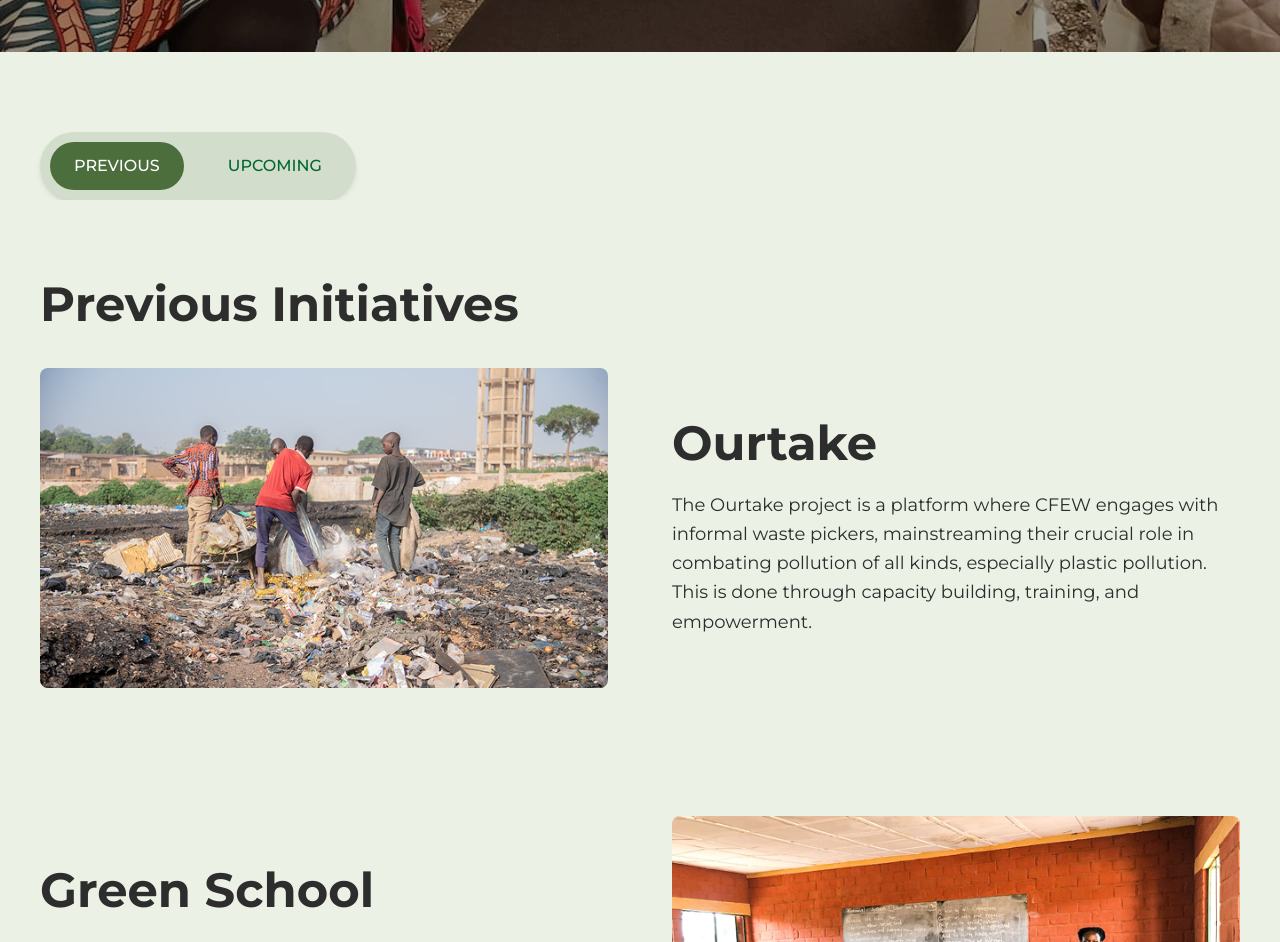
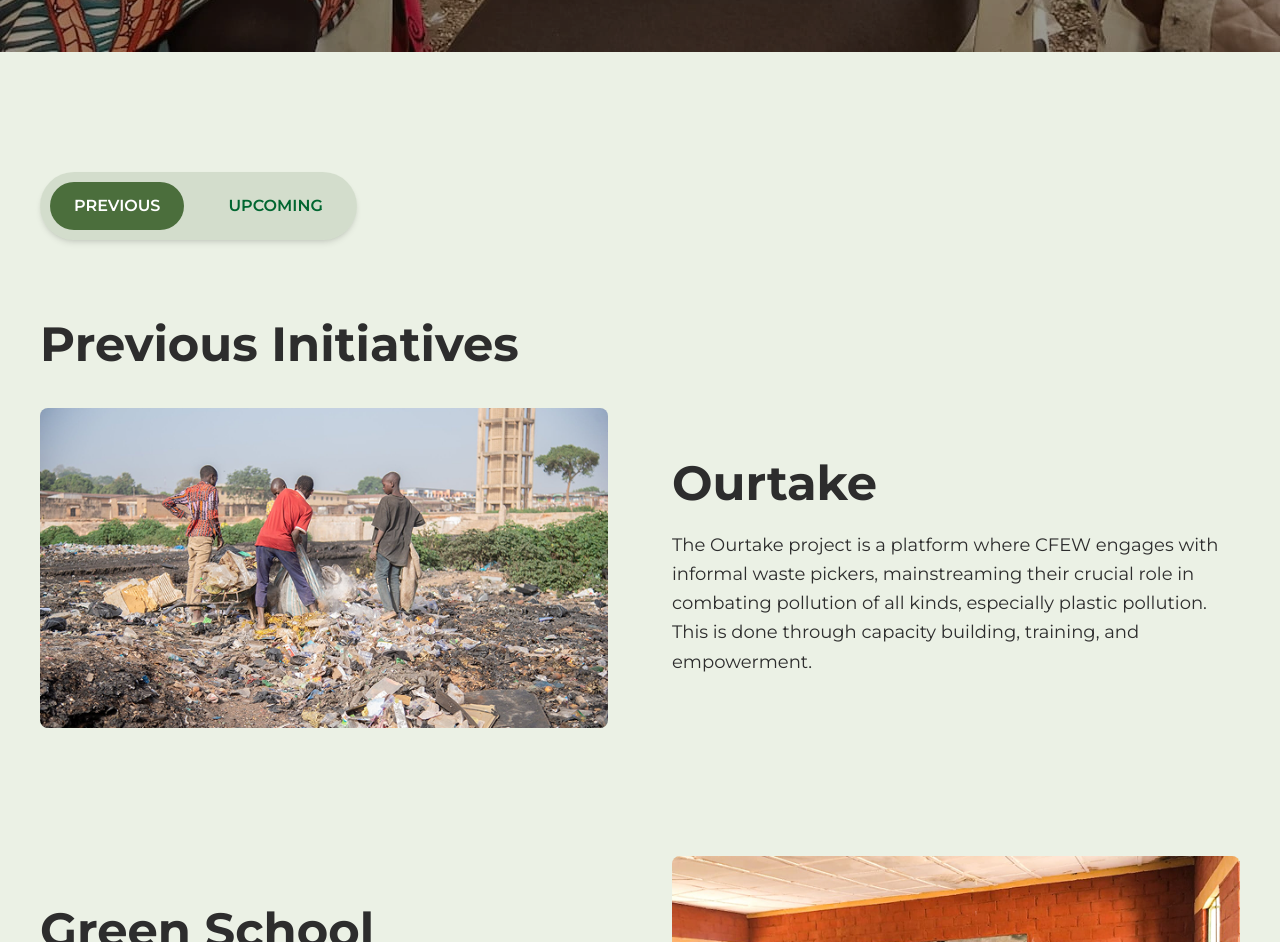
Before and after one commit to Akintayo74/CFEW-website-dian, a React (Vite) app: page /programs in a window 1280 px wide. Shown: the part 880-1822 px from the top of the page. Built offline with nearby package versions, Linux system fonts and the light colour scheme.

Commit message:
Style spacing and font-size of 'BreadCrumbs' component

```diff
--- a/src/components/BreadCrumbs/BreadCrumbs.jsx
+++ b/src/components/BreadCrumbs/BreadCrumbs.jsx
@@ -2,19 +2,19 @@ import React from 'react';
 
 function BreadCrumbs({ tabs, activeTab, onTabChange }) {
   const getButtonClasses = (tabId) => {
-    const baseClasses = "px-6 py-3 font-medium transition-all duration-200 rounded-full ";
+    const baseClasses = "px-4 py-2 md:px-6 md:py-3 font-semibold text-xs md:text-base transition-all duration-200 rounded-full ";
 
     if (activeTab === tabId) {
       return baseClasses + "bg-cfew-primary-500 text-white";
     } else {
-      return baseClasses + "text-green-800 hover:bg-cfew-primary-500 hover:text-white hover:cursor-pointer";
+      return baseClasses + "text-green-800 hover:bg-cfew-primary-400 hover:text-white hover:cursor-pointer";
     }
   };
 
   return (
     <nav className="flex shadow-md rounded-full overflow-hidden w-fit">
       {tabs.map((tab) => (
-        <div key={tab.id} className="bg-cfew-primary-500-15% p-2.5">
+        <div key={tab.id} className="bg-cfew-primary-500-15% p-1 md:p-2.5 ">
           <button
             onClick={() => onTabChange(tab.id)}
             className={getButtonClasses(tab.id)}
--- a/src/components/PreviousInitiatives/PreviousInitiatives.jsx
+++ b/src/components/PreviousInitiatives/PreviousInitiatives.jsx
@@ -8,7 +8,7 @@ import Button from '../Button';
 function PreviousInitiatives() {
 
   return (
-    <Section>
+    <div>
       <Container>
         <SectionHeader align="text-left" marginBottom="lg:mb-10">
           Previous Initiatives
@@ -94,7 +94,7 @@ function PreviousInitiatives() {
         Upcoming
       </Button>
 
-    </Section>
+    </div>
   );
 }
 
--- a/src/components/ProgramsRouter/ProgramsRouter.jsx
+++ b/src/components/ProgramsRouter/ProgramsRouter.jsx
@@ -30,9 +30,9 @@ function ProgramsRouter() {
   }
 
   return (
-    <Section>
+    <Section spacing='tight'>
 
-      <div >
+      <div className='mb-12 lg:mb-20'>
         <Container>
           <BreadCrumbs
             tabs={tabs}
@@ -48,6 +48,8 @@ function ProgramsRouter() {
       </div>
 
     </Section>
+
+
   );
 }
 
--- a/src/components/Section/Section.jsx
+++ b/src/components/Section/Section.jsx
@@ -5,7 +5,8 @@ function Section({
   background = "primary",
 }) {
   const spacingClasses = {
-    // tight: "",
+    none: "p-0",
+    tight: "pt-16 pb-12 lg:pt-30",
     default: "py-16 lg:py-20",
     defaultLoose: "py-16 lg:py-30",
     loose: "pt-16 pb-32 lg:pt-30 lg:pb-60",
```
